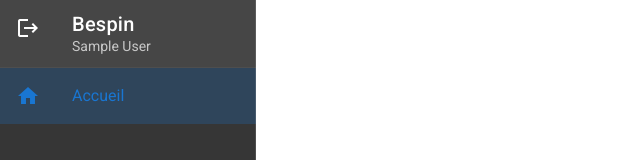
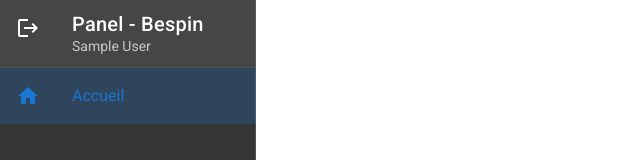
Before and after one commit to acanoenfr/panel-front, a Vue app: page / in a window 1280 px wide. Shown: the top 160 px of the page, without its empty margins (0-640 px from the left). Built offline with nearby package versions, Linux system fonts and the light colour scheme; sample sign-in values are in the browser's storage.

Commit message:
feat(App): change app name

```diff
--- a/src/App.vue
+++ b/src/App.vue
@@ -14,7 +14,7 @@
         </v-list-item-icon>
         <v-list-item-content>
           <v-list-item-title class="title">
-            Bespin
+            Panel - Bespin
           </v-list-item-title>
           <v-list-item-subtitle>
             {{ currentUser.name }}
```
